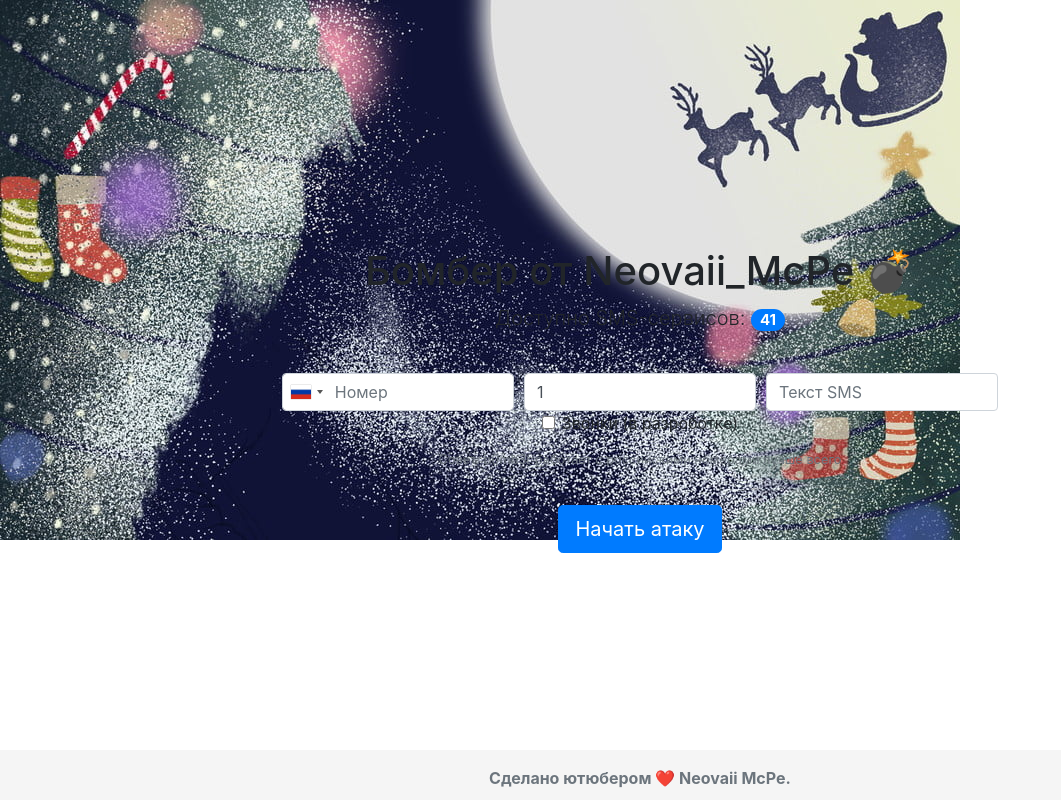
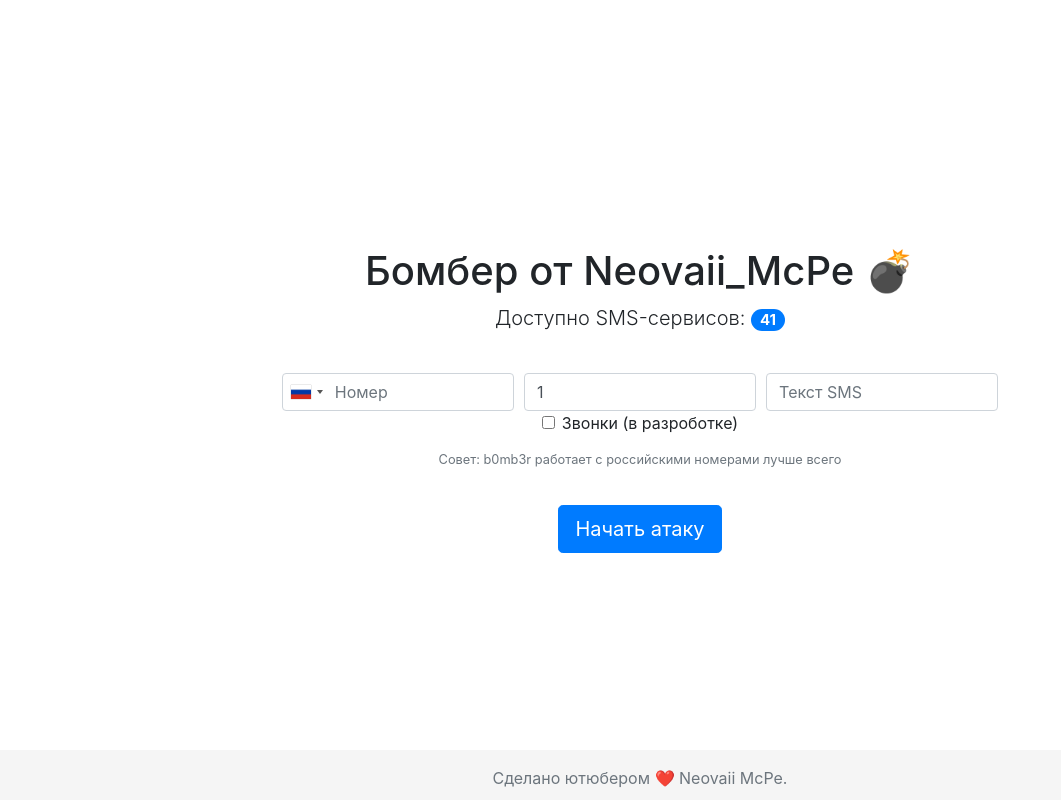
Before and after one commit to Neovaii-McPe/BoMb3r, a Flask app: page / in a window 1280 px wide. Shown: the whole page, without its empty margins (0-1061 px from the left). Run offline with Flask 2, Linux system fonts and the light colour scheme; some libraries are stand-ins or nearby versions.

Commit message:
Update index.html

```diff
--- a/templates/index.html
+++ b/templates/index.html
@@ -3,14 +3,6 @@
 <head>
     <meta charset="utf-8">
     <meta content="width=device-width, initial-scale=1, shrink-to-fit=no" name="viewport">
-<style>
-body{
-    background: url(123.jpg)no-repeat;
-    -moz-background-size: 100%
-    -webkit-background-size: 100%
-    background-size: 100%
-   }
-</style>
 
     <link href="/static/bootstrap.min.css" rel="stylesheet">
     <link href="/static/index.css" rel="stylesheet">
@@ -58,7 +50,7 @@ body{
 </div>
 
 <div class="mt-auto py-3 footer" id="footer">
-   <font color="#000000"> <b> <span class="text-muted">Cделано ютюбером ❤️ Neovaii McPe. </font> </b> </span>
+<span class="text-muted">Cделано ютюбером ❤️ Neovaii McPe.</span>
 </div>
 
 <script src="/static/jquery-3.4.1.min.js"></script>
```
